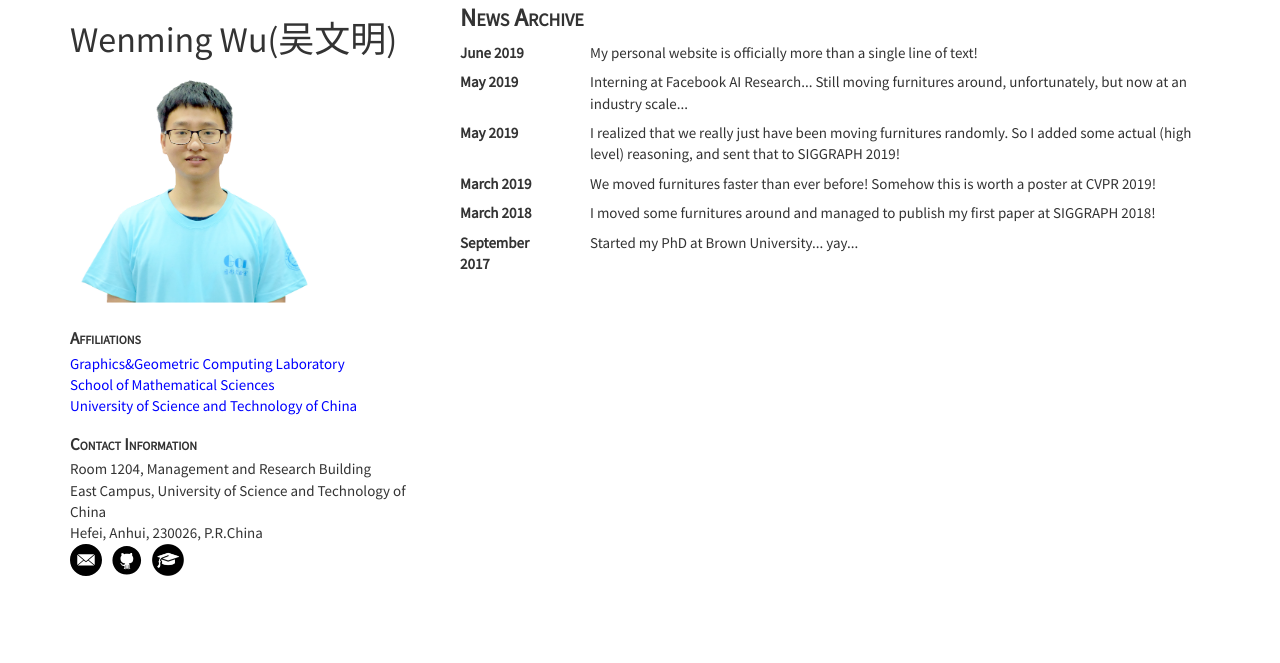
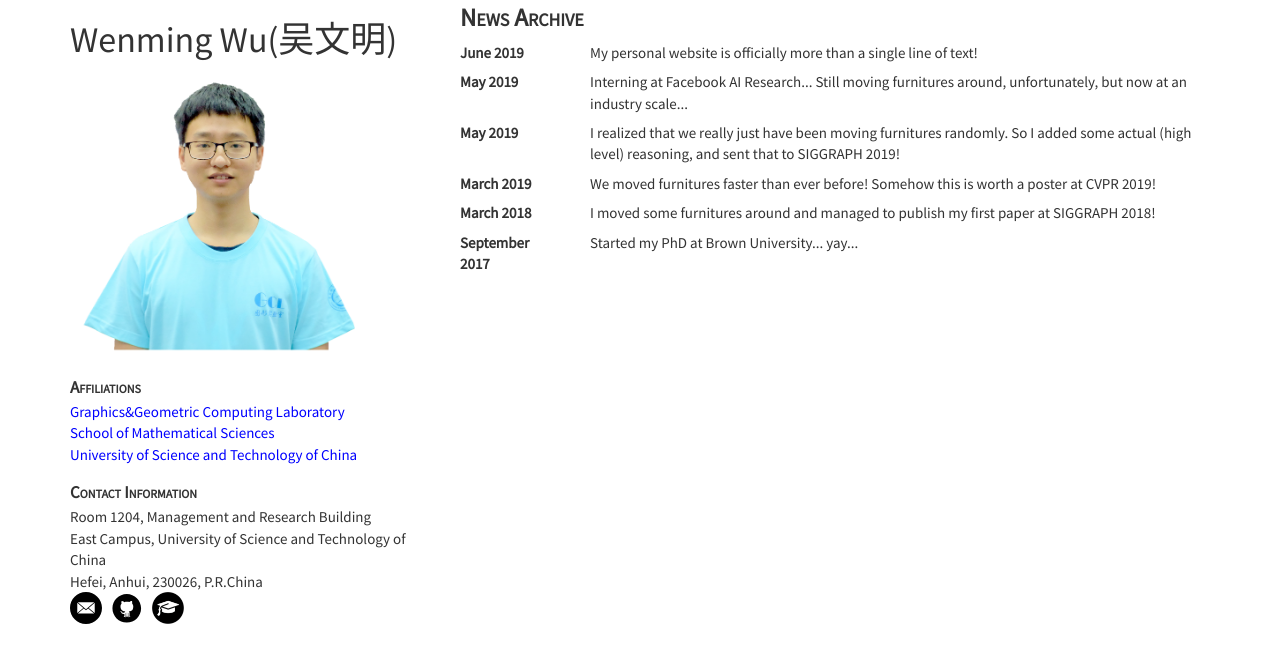
Before and after one commit to wutomwu/wutomwu.github.io, a Jekyll site: the page built from newsarchive.html, in a window 1280 px wide. Shown: the top 663 px of the page. Built offline with Jekyll 4.4.1, drawn with Linux system fonts in a browser that asks for light colours.

Commit message:
Update sidebar.html

```diff
--- a/_includes/sidebar.html
+++ b/_includes/sidebar.html
@@ -1,7 +1,7 @@
 <div><h1>Wenming Wu(吴文明)</h1></div>
 
 <div class='sidebaritem' id='headshot'>
-	<img class='img img-responsive' src='/img/me.png' width='250'/>
+	<img class='img img-responsive' src='/img/me.png' width='300'/>
 </div>
 
 <div class='sidebaritem' id='affiliations'>
```
